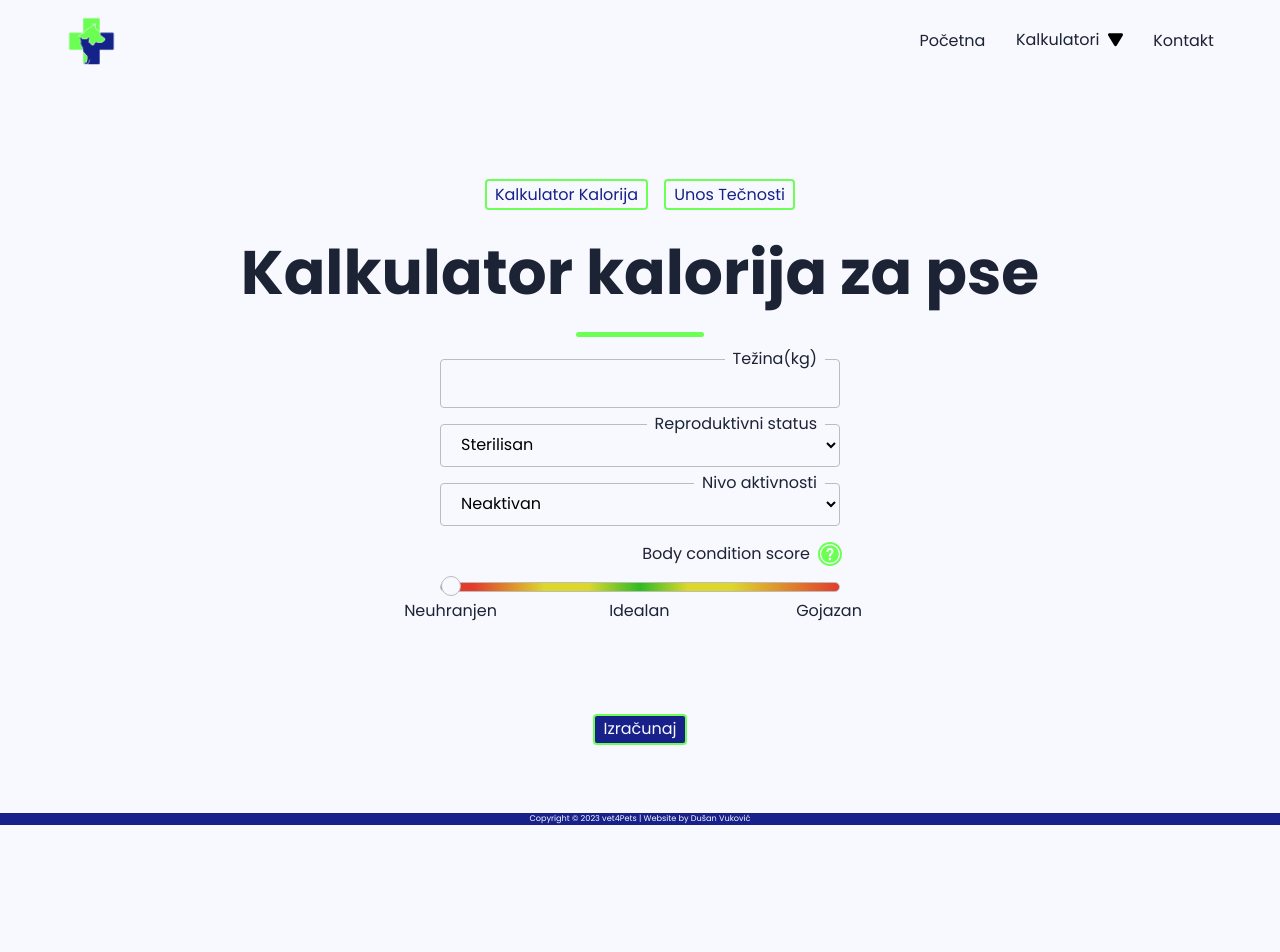
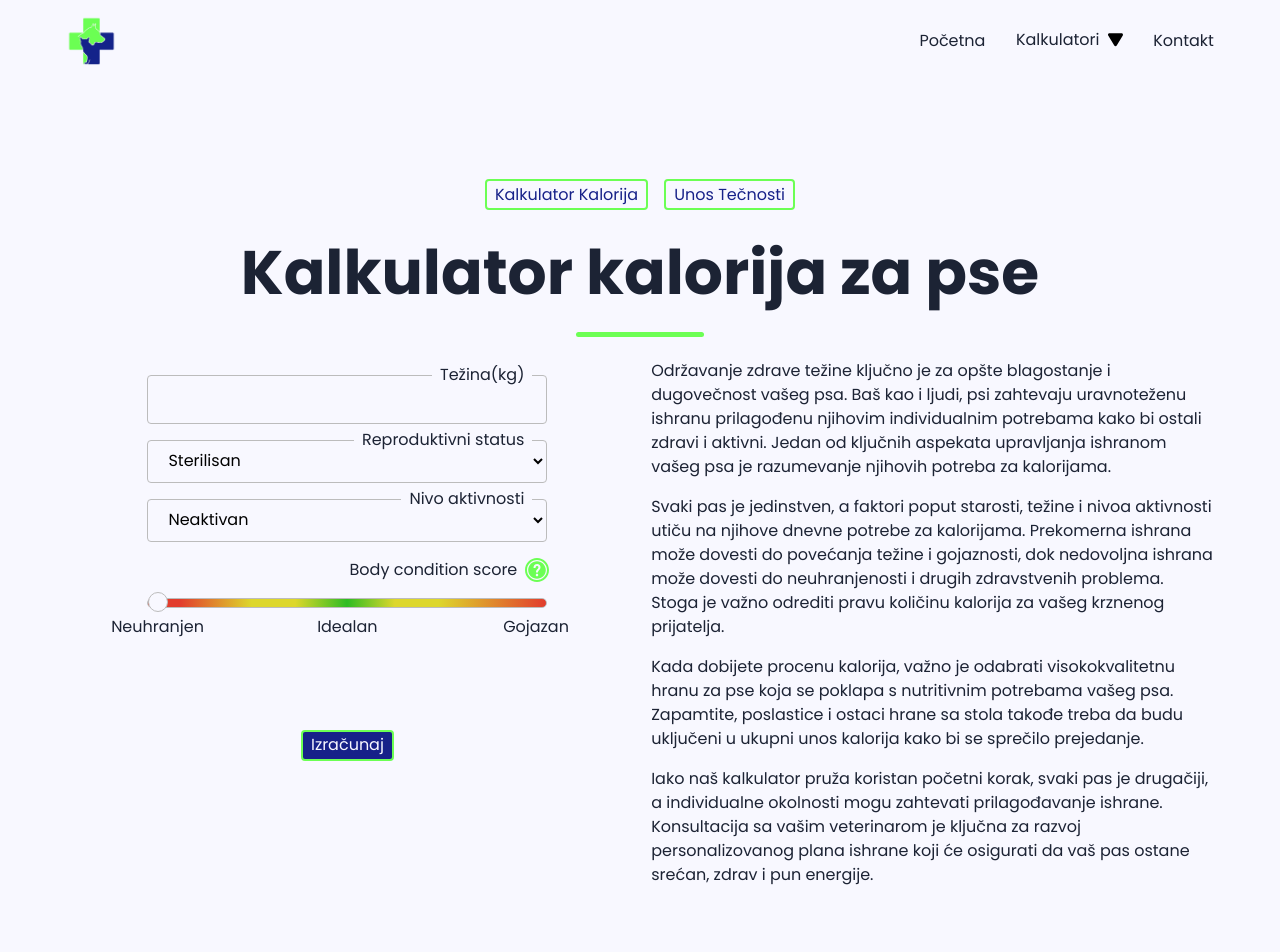
Before and after one commit to vukovicdusan/vet4pets, a Next.js app: page /kalkulator-kalorija in a window 1280 px wide. Shown: the top 952 px of the page. Before the commit the page ends 825 px from the top, so only its background shows below. Built offline with nearby package versions, Linux system fonts and the light colour scheme.

Commit message:
Added content to the CalorieCalculator component and added Contact to the kalkulator-kalorija page

```diff
--- a/components/calculators/calorie-calculator/CalorieCalculator.jsx
+++ b/components/calculators/calorie-calculator/CalorieCalculator.jsx
@@ -37,6 +37,7 @@ const CalorieCalculator = () => {
           ></Underline>
         </div>
       </Title>
+      <div className={styles.switcher}>
         <form className={styles.stack} onSubmit={submitHandler}>
           <div className={styles.inputWrapper}>
             <input
@@ -122,7 +123,11 @@ const CalorieCalculator = () => {
                 Idealan
               </option>
               <option className={styles.optionValues} value={0.9}></option>
-            <option className={styles.optionValues} value={0.8} label="Gojazan">
+              <option
+                className={styles.optionValues}
+                value={0.8}
+                label="Gojazan"
+              >
                 Gojazan
               </option>
             </datalist>
@@ -149,6 +154,38 @@ const CalorieCalculator = () => {
           </div>
           <button className="button">Izračunaj</button>
         </form>
+        <div className={styles.info}>
+          {/* <h2></h2> */}
+          <p>
+            Održavanje zdrave težine ključno je za opšte blagostanje i
+            dugovečnost vašeg psa. Baš kao i ljudi, psi zahtevaju uravnoteženu
+            ishranu prilagođenu njihovim individualnim potrebama kako bi ostali
+            zdravi i aktivni. Jedan od ključnih aspekata upravljanja ishranom
+            vašeg psa je razumevanje njihovih potreba za kalorijama.
+          </p>
+          <p>
+            Svaki pas je jedinstven, a faktori poput starosti, težine i nivoa
+            aktivnosti utiču na njihove dnevne potrebe za kalorijama. Prekomerna
+            ishrana može dovesti do povećanja težine i gojaznosti, dok
+            nedovoljna ishrana može dovesti do neuhranjenosti i drugih
+            zdravstvenih problema. Stoga je važno odrediti pravu količinu
+            kalorija za vašeg krznenog prijatelja.
+          </p>
+          <p>
+            Kada dobijete procenu kalorija, važno je odabrati visokokvalitetnu
+            hranu za pse koja se poklapa s nutritivnim potrebama vašeg psa.
+            Zapamtite, poslastice i ostaci hrane sa stola takođe treba da budu
+            uključeni u ukupni unos kalorija kako bi se sprečilo prejedanje.
+          </p>
+          <p>
+            Iako naš kalkulator pruža koristan početni korak, svaki pas je
+            drugačiji, a individualne okolnosti mogu zahtevati prilagođavanje
+            ishrane. Konsultacija sa vašim veterinarom je ključna za razvoj
+            personalizovanog plana ishrane koji će osigurati da vaš pas ostane
+            srećan, zdrav i pun energije.
+          </p>
+        </div>
+      </div>
     </div>
   );
 };
--- a/components/calculators/calorie-calculator/CalorieCalculator.module.css
+++ b/components/calculators/calorie-calculator/CalorieCalculator.module.css
@@ -2,12 +2,21 @@
   composes: stack from "@/styles/Stack.module.css";
   --stack-align: center;
   color: var(--text-dark);
+  margin-top: var(--s0);
 }
 
 .stack > * + * {
   --stack-space: var(--s2);
 }
 
+.switcher {
+  composes: switcher from "@/styles/Switcher.module.css";
+}
+
+.info {
+  composes: stack from "@/styles/Stack.module.css";
+  color: var(--text-dark);
+}
 .center {
   composes: center from "@/styles/Center.module.css";
 }
--- a/components/contact/Contact.jsx
+++ b/components/contact/Contact.jsx
@@ -11,7 +11,7 @@ import Loader from "../Loader";
 import AnimationContainer from "../animation-container/AnimationContainer";
 import useLoading from "@/hooks/useLoading";
 
-const Contact = () => {
+const Contact = (props) => {
   const [hasMounted, setHasMounted] = useState(false);
   const [contactFormData, setContactFormData] = useState({});
   const [contactFormProccess, setContactFormProccess] = useState({
@@ -72,6 +72,7 @@ const Contact = () => {
 
   return (
     <div id="contact" className={styles.contactBackground}>
+      {props.shapedivider ? (
         <div className={styles.shapedivider}>
           <svg
             data-name="Layer 1"
@@ -82,14 +83,21 @@ const Contact = () => {
             <path d="M985.66,92.83C906.67,72,823.78,31,743.84,14.19c-82.26-17.34-168.06-16.33-250.45.39-57.84,11.73-114,31.07-172,41.86A600.21,600.21,0,0,1,0,27.35V120H1200V95.8C1132.19,118.92,1055.71,111.31,985.66,92.83Z"></path>
           </svg>
         </div>
+      ) : (
+        ""
+      )}
       <Region>
         <Wrapper>
+          {props.title ? (
             <Title>
               <div className={styles.title}>
                 <h2 className="section-title">Pronadji nas.</h2>
                 <Underline position={"start"} color={"secondary"}></Underline>
               </div>
             </Title>
+          ) : (
+            ""
+          )}
           <div className={styles.switcher}>
             <div className={styles.light}>
               <AnimationContainer>
--- a/pages/kalkulator-kalorija.jsx
+++ b/pages/kalkulator-kalorija.jsx
@@ -5,6 +5,7 @@ import LiquidCalculator from "@/components/calculators/liquid-calculator/LiquidC
 import SmallNav from "@/components/small-nav/SmallNav";
 import Region from "@/components/layout/Region";
 import Wrapper from "@/components/layout/Wrapper";
+import Contact from "@/components/contact/Contact";
 
 const calorieCalculator = () => {
   const [navItem, setNavItem] = useState("Kalkulator kalorija");
@@ -35,6 +36,7 @@ const calorieCalculator = () => {
             <LiquidCalculator></LiquidCalculator>
           )}
         </Wrapper>
+        <Contact shapedivider={false} title={false}></Contact>
       </Region>
     </>
   );
```
Also changed, not shown: pages/index.js (+5 -2 lines). Lines whose indentation alone changed are shown as unchanged.
